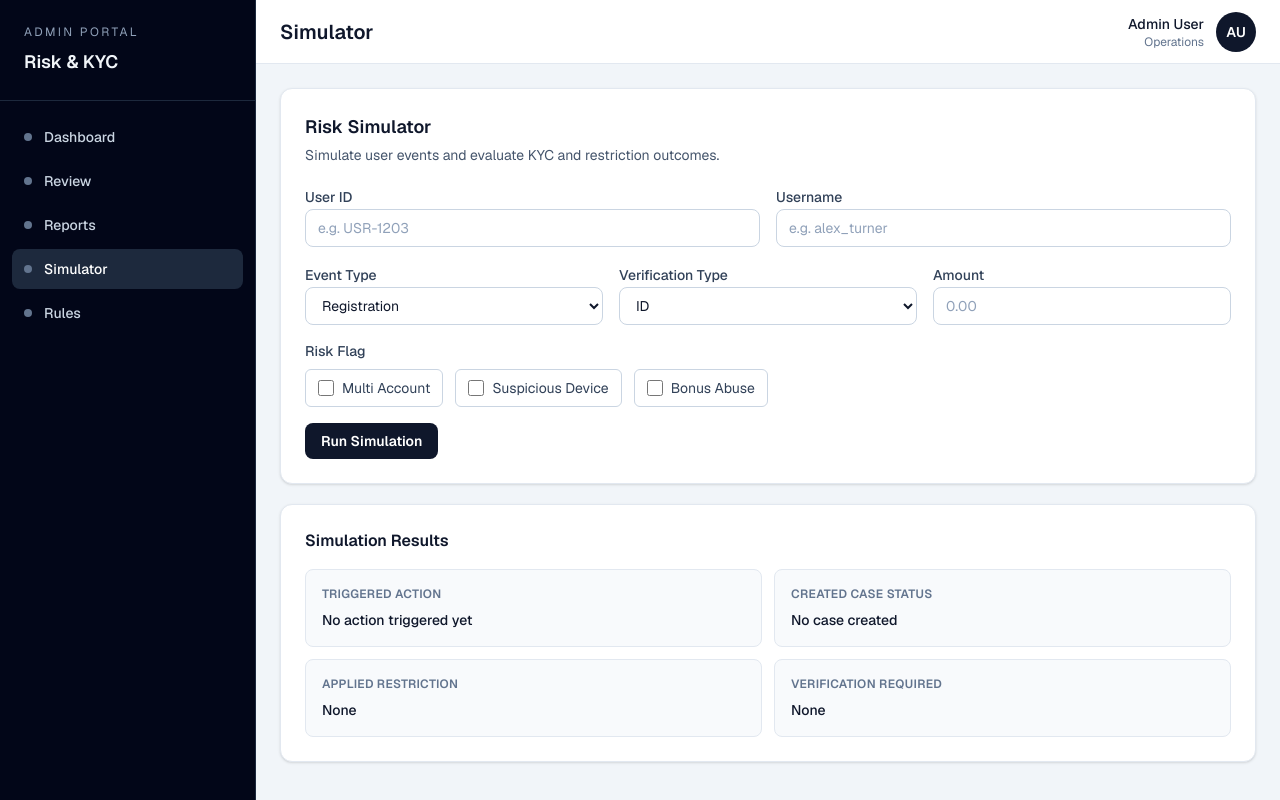
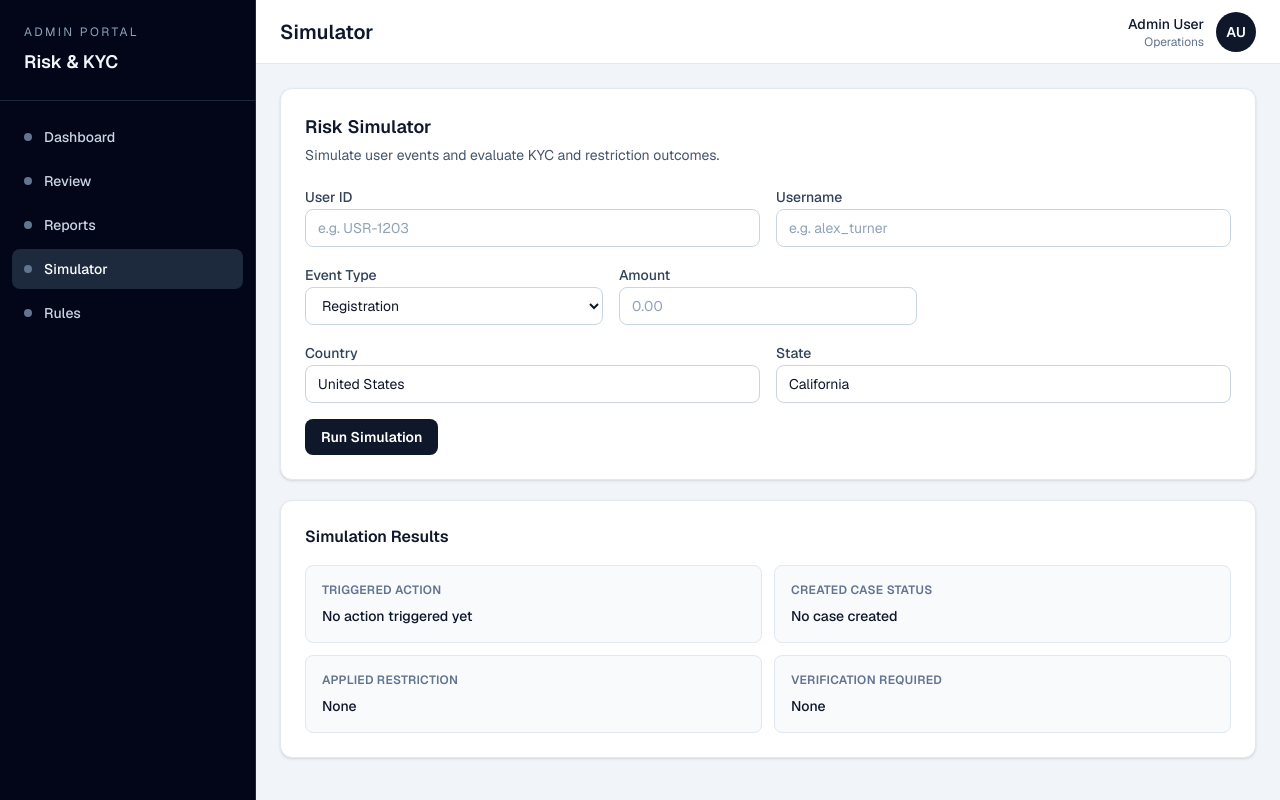
Before and after one commit to ptsportsbookcom-sudo/risk-kyc, a Next.js app: page /simulator in a window 1280 px wide. Built offline with nearby package versions, Linux system fonts and the light colour scheme.

Commit message:
connect rules to simulator engine logic

```diff
--- a/app/(admin)/layout.tsx
+++ b/app/(admin)/layout.tsx
@@ -1,6 +1,7 @@
 import { AdminSidebar } from "@/app/components/admin-sidebar";
 import { AdminTopbar } from "@/app/components/admin-topbar";
 import { KycCasesProvider } from "@/app/components/kyc-cases-context";
+import { RulesProvider } from "@/app/components/rules-context";
 
 export default function AdminLayout({
   children,
@@ -8,6 +9,7 @@ export default function AdminLayout({
   children: React.ReactNode;
 }) {
   return (
+    <RulesProvider>
       <KycCasesProvider>
         <div className="flex min-h-screen bg-slate-100">
           <AdminSidebar />
@@ -18,5 +20,6 @@ export default function AdminLayout({
           </div>
         </div>
       </KycCasesProvider>
+    </RulesProvider>
   );
 }
--- a/app/(admin)/review/page.tsx
+++ b/app/(admin)/review/page.tsx
@@ -46,7 +46,7 @@ export default function ReviewPage() {
       const matchesVerification =
         verificationFilter === "All"
           ? true
-          : row.verificationType === verificationFilter;
+          : row.verificationRequired.includes(verificationFilter);
       const matchesUsername = row.username
         .toLowerCase()
         .includes(usernameQuery.toLowerCase().trim());
@@ -166,7 +166,7 @@ export default function ReviewPage() {
                     {row.username}
                   </td>
                   <td className="px-4 py-3 text-sm text-slate-700">
-                    {row.verificationType}
+                    {row.verificationRequired.join(", ")}
                   </td>
                   <td className="px-4 py-3 text-sm">
                     <span
--- a/app/(admin)/rules/page.tsx
+++ b/app/(admin)/rules/page.tsx
@@ -1,33 +1,13 @@
 "use client";
 
 import { FormEvent, useState } from "react";
-
-type EventType = "Registration" | "Deposit" | "Withdrawal" | "Bonus" | "Bet";
-type VerificationType = "ID" | "Selfie" | "Proof" | "Full KYC";
-type RestrictionType =
-  | "Withdrawal Block"
-  | "Deposit Block"
-  | "Casino Block"
-  | "Full Account Block";
-type ConditionType =
-  | "Country/State"
-  | "Single deposit"
-  | "Number of deposits"
-  | "Lifetime deposit"
-  | "Single withdrawal"
-  | "Number of withdrawals"
-  | "Lifetime withdrawal"
-  | "Number of bonuses used"
-  | "Bet count";
-
-type Rule = {
-  id: string;
-  eventType: EventType;
-  conditionType: ConditionType;
-  conditionValue: string;
-  verificationRequired: VerificationType[];
-  restrictions: RestrictionType[];
-};
+import { VerificationType } from "@/app/components/kyc-cases-context";
+import {
+  ConditionType,
+  EventType,
+  RestrictionType,
+  useRules,
+} from "@/app/components/rules-context";
 
 const verificationOptions: VerificationType[] = [
   "ID",
@@ -68,6 +48,7 @@ function getDefaultConditionType(eventType: EventType): ConditionType {
 }
 
 export default function RulesPage() {
+  const { rules, addRule } = useRules();
   const [eventType, setEventType] = useState<EventType>("Registration");
   const [country, setCountry] = useState(countryOptions[0]);
   const [state, setState] = useState(stateOptions[0]);
@@ -79,7 +60,6 @@ export default function RulesPage() {
     VerificationType[]
   >([]);
   const [restrictions, setRestrictions] = useState<RestrictionType[]>([]);
-  const [rules, setRules] = useState<Rule[]>([]);
 
   const toggleVerification = (value: VerificationType) => {
     setVerificationRequired((current) =>
@@ -109,16 +89,13 @@ export default function RulesPage() {
     const resolvedConditionValue =
       eventType === "Registration" ? `${country} / ${state}` : conditionValue;
 
-    const createdRule: Rule = {
-      id: `${Date.now()}-${Math.random().toString(36).slice(2, 7)}`,
+    addRule({
       eventType,
       conditionType,
       conditionValue: resolvedConditionValue || "N/A",
       verificationRequired,
       restrictions,
-    };
-
-    setRules((currentRules) => [createdRule, ...currentRules]);
+    });
     setConditionValue("");
     setVerificationRequired([]);
     setRestrictions([]);
--- a/app/(admin)/simulator/page.tsx
+++ b/app/(admin)/simulator/page.tsx
@@ -1,31 +1,15 @@
 "use client";
 
 import { FormEvent, useState } from "react";
-import {
-  useKycCases,
-  VerificationType,
-} from "@/app/components/kyc-cases-context";
-
-type EventType =
-  | "Registration"
-  | "Deposit"
-  | "Withdrawal"
-  | "Bonus Activation"
-  | "Bet Placed";
-type RiskFlag = "Multi Account" | "Suspicious Device" | "Bonus Abuse";
+import { useKycCases } from "@/app/components/kyc-cases-context";
+import { EventType, Rule, useRules } from "@/app/components/rules-context";
 
 type SimulationResult = {
   triggeredAction: string;
   createdCaseStatus: string;
   appliedRestriction: string;
-  verificationRequired: VerificationType | "None";
+  verificationRequired: string;
 };
-
-const riskFlags: RiskFlag[] = [
-  "Multi Account",
-  "Suspicious Device",
-  "Bonus Abuse",
-];
 
 const initialResult: SimulationResult = {
   triggeredAction: "No action triggered yet",
@@ -35,79 +19,96 @@ const initialResult: SimulationResult = {
 };
 
 export default function SimulatorPage() {
+  const { rules } = useRules();
   const { addCase } = useKycCases();
   const [userId, setUserId] = useState("");
   const [username, setUsername] = useState("");
   const [eventType, setEventType] = useState<EventType>("Registration");
-  const [verificationType, setVerificationType] =
-    useState<VerificationType>("ID");
+  const [country, setCountry] = useState("United States");
+  const [state, setState] = useState("California");
   const [amount, setAmount] = useState("");
-  const [selectedRiskFlags, setSelectedRiskFlags] = useState<RiskFlag[]>([]);
+  const [count, setCount] = useState("");
   const [result, setResult] = useState<SimulationResult>(initialResult);
 
-  const toggleRiskFlag = (flag: RiskFlag) => {
-    setSelectedRiskFlags((currentFlags) =>
-      currentFlags.includes(flag)
-        ? currentFlags.filter((currentFlag) => currentFlag !== flag)
-        : [...currentFlags, flag]
-    );
+  const isRuleMatched = (
+    rule: Rule,
+    simulation: { eventType: EventType; amount: number; count: number }
+  ) => {
+    if (rule.eventType !== simulation.eventType) {
+      return false;
+    }
+
+    if (rule.conditionType === "Country/State") {
+      return rule.conditionValue === `${country} / ${state}`;
+    }
+
+    const numericValue = Number(rule.conditionValue);
+    if (Number.isNaN(numericValue)) {
+      return false;
+    }
+
+    if (
+      rule.conditionType === "Single deposit" ||
+      rule.conditionType === "Single withdrawal"
+    ) {
+      return simulation.amount >= numericValue;
+    }
+
+    return simulation.count >= numericValue;
   };
 
   const runSimulation = (event: FormEvent<HTMLFormElement>) => {
     event.preventDefault();
 
-    const parsedAmount = Number(amount || 0);
-    const hasBonusAbuse = selectedRiskFlags.includes("Bonus Abuse");
-    const hasSuspiciousDevice = selectedRiskFlags.includes("Suspicious Device");
-    const restrictions: string[] = [];
+    const simulation = {
+      eventType,
+      amount: Number(amount || 0),
+      count: Number(count || 0),
+    };
 
-    let triggeredAction = "No risk rules triggered";
-    const createdCaseStatus = "Case Created (Pending)";
-    let verificationRequired: SimulationResult["verificationRequired"] = "None";
-
-    if (eventType === "Withdrawal" && parsedAmount > 1000) {
-      triggeredAction = "High-value withdrawal review";
-      restrictions.push("Withdrawal Block");
-      verificationRequired = "Full KYC";
-    } else if (eventType === "Deposit" && parsedAmount > 500) {
-      triggeredAction = "High-value deposit review";
-      restrictions.push("Monitoring Flag");
-      verificationRequired = "ID";
-    } else if (eventType === "Bonus Activation" && hasBonusAbuse) {
-      triggeredAction = "Bonus abuse risk review";
-      verificationRequired = "Full KYC";
-    }
-
-    if (hasBonusAbuse) {
-      restrictions.push("Casino Block");
-    }
-
-    if (hasSuspiciousDevice) {
-      triggeredAction =
-        triggeredAction === "No risk rules triggered"
-          ? "Suspicious device pattern detected"
-          : `${triggeredAction} + suspicious device pattern`;
-      restrictions.push("Full Account Block");
-    }
+    const matchedRules = rules.filter((rule) => isRuleMatched(rule, simulation));
 
     const normalizedUserId = userId.trim() || `SIM-${Date.now()}`;
     const normalizedUsername = username.trim() || "simulated_user";
-    const caseVerificationType =
-      verificationRequired === "None" ? verificationType : verificationRequired;
 
-    addCase({
-      userId: normalizedUserId,
-      username: normalizedUsername,
-      verificationType: caseVerificationType,
-      restrictions,
+    if (matchedRules.length === 0) {
+      setResult({
+        triggeredAction: "No rule triggered",
+        createdCaseStatus: "No case created",
+        appliedRestriction: "None",
+        verificationRequired: "None",
+      });
+      return;
+    }
+
+    matchedRules.forEach((rule) => {
+      addCase({
+        userId: normalizedUserId,
+        username: normalizedUsername,
+        verificationRequired: rule.verificationRequired,
+        restrictions: rule.restrictions,
+      });
     });
 
     setResult({
-      triggeredAction,
-      createdCaseStatus,
-      appliedRestriction:
-        restrictions.length > 0 ? restrictions.join(", ") : "None",
-      verificationRequired,
+      triggeredAction: `${matchedRules.length} rule(s) triggered`,
+      createdCaseStatus: `${matchedRules.length} case(s) created (Pending)`,
+      appliedRestriction: (() => {
+        const uniqueRestrictions = Array.from(
+          new Set(matchedRules.flatMap((rule) => rule.restrictions))
+        );
+        return uniqueRestrictions.length > 0
+          ? uniqueRestrictions.join(", ")
+          : "None";
+      })(),
+      verificationRequired: (() => {
+        const uniqueVerifications = Array.from(
+          new Set(matchedRules.flatMap((rule) => rule.verificationRequired))
+        );
+        return uniqueVerifications.length > 0
+          ? uniqueVerifications.join(", ")
+          : "None";
+      })(),
     });
   };
 
@@ -170,30 +171,8 @@ export default function SimulatorPage() {
                 <option value="Registration">Registration</option>
                 <option value="Deposit">Deposit</option>
                 <option value="Withdrawal">Withdrawal</option>
-                <option value="Bonus Activation">Bonus Activation</option>
-                <option value="Bet Placed">Bet Placed</option>
-              </select>
-            </div>
-
-            <div className="space-y-1">
-              <label
-                htmlFor="verificationType"
-                className="text-sm font-medium text-slate-700"
-              >
-                Verification Type
-              </label>
-              <select
-                id="verificationType"
-                value={verificationType}
-                onChange={(event) =>
-                  setVerificationType(event.target.value as VerificationType)
-                }
-                className="w-full rounded-lg border border-slate-300 px-3 py-2 text-sm text-slate-900 outline-none ring-slate-300 focus:ring-2"
-              >
-                <option value="ID">ID</option>
-                <option value="Selfie">Selfie</option>
-                <option value="Proof">Proof</option>
-                <option value="Full KYC">Full KYC</option>
+                <option value="Bonus">Bonus</option>
+                <option value="Bet">Bet</option>
               </select>
             </div>
 
@@ -214,25 +193,40 @@ export default function SimulatorPage() {
             </div>
           </div>
 
-          <fieldset className="space-y-2">
-            <legend className="text-sm font-medium text-slate-700">Risk Flag</legend>
-            <div className="flex flex-wrap gap-3">
-              {riskFlags.map((flag) => (
-                <label
-                  key={flag}
-                  className="inline-flex items-center gap-2 rounded-md border border-slate-300 px-3 py-2 text-sm text-slate-700"
-                >
-                  <input
-                    type="checkbox"
-                    checked={selectedRiskFlags.includes(flag)}
-                    onChange={() => toggleRiskFlag(flag)}
-                    className="h-4 w-4 rounded border-slate-300 text-slate-900 focus:ring-slate-500"
-                  />
-                  {flag}
-                </label>
-              ))}
+          {eventType === "Registration" ? (
+            <div className="grid gap-4 md:grid-cols-2">
+              <div className="space-y-1">
+                <label className="text-sm font-medium text-slate-700">Country</label>
+                <input
+                  type="text"
+                  value={country}
+                  onChange={(event) => setCountry(event.target.value)}
+                  className="w-full rounded-lg border border-slate-300 px-3 py-2 text-sm text-slate-900 outline-none ring-slate-300 focus:ring-2"
+                />
+              </div>
+              <div className="space-y-1">
+                <label className="text-sm font-medium text-slate-700">State</label>
+                <input
+                  type="text"
+                  value={state}
+                  onChange={(event) => setState(event.target.value)}
+                  className="w-full rounded-lg border border-slate-300 px-3 py-2 text-sm text-slate-900 outline-none ring-slate-300 focus:ring-2"
+                />
+              </div>
             </div>
-          </fieldset>
+          ) : (
+            <div className="max-w-sm space-y-1">
+              <label className="text-sm font-medium text-slate-700">Count</label>
+              <input
+                type="number"
+                min="0"
+                step="1"
+                value={count}
+                onChange={(event) => setCount(event.target.value)}
+                className="w-full rounded-lg border border-slate-300 px-3 py-2 text-sm text-slate-900 outline-none ring-slate-300 focus:ring-2"
+              />
+            </div>
+          )}
 
           <div>
             <button
--- a/app/components/kyc-cases-context.tsx
+++ b/app/components/kyc-cases-context.tsx
@@ -9,7 +9,7 @@ export type KycCase = {
   id: string;
   userId: string;
   username: string;
-  verificationType: VerificationType;
+  verificationRequired: VerificationType[];
   status: ReviewStatus;
   createdDate: string;
   restrictions: string[];
@@ -18,7 +18,7 @@ export type KycCase = {
 type CreateKycCaseInput = {
   userId: string;
   username: string;
-  verificationType: VerificationType;
+  verificationRequired: VerificationType[];
   restrictions: string[];
 };
 
@@ -42,7 +42,7 @@ export function KycCasesProvider({ children }: { children: ReactNode }) {
         id: `${now.getTime()}-${Math.random().toString(36).slice(2, 8)}`,
         userId: input.userId,
         username: input.username,
-        verificationType: input.verificationType,
+        verificationRequired: input.verificationRequired,
         status: "Pending",
         createdDate,
         restrictions: input.restrictions,
--- /dev/null
+++ b/app/components/rules-context.tsx
@@ -0,0 +1,71 @@
+"use client";
+
+import { createContext, ReactNode, useContext, useMemo, useState } from "react";
+import { VerificationType } from "@/app/components/kyc-cases-context";
+
+export type RestrictionType =
+  | "Withdrawal Block"
+  | "Deposit Block"
+  | "Casino Block"
+  | "Full Account Block";
+
+export type EventType =
+  | "Registration"
+  | "Deposit"
+  | "Withdrawal"
+  | "Bonus"
+  | "Bet";
+export type ConditionType =
+  | "Country/State"
+  | "Single deposit"
+  | "Number of deposits"
+  | "Lifetime deposit"
+  | "Single withdrawal"
+  | "Number of withdrawals"
+  | "Lifetime withdrawal"
+  | "Number of bonuses used"
+  | "Bet count";
+
+export type Rule = {
+  id: string;
+  eventType: EventType;
+  conditionType: ConditionType;
+  conditionValue: string;
+  verificationRequired: VerificationType[];
+  restrictions: RestrictionType[];
+};
+
+type CreateRuleInput = Omit<Rule, "id">;
+
+type RulesContextValue = {
+  rules: Rule[];
+  addRule: (input: CreateRuleInput) => void;
+};
+
+const RulesContext = createContext<RulesContextValue | undefined>(undefined);
+
+export function RulesProvider({ children }: { children: ReactNode }) {
+  const [rules, setRules] = useState<Rule[]>([]);
+
+  const addRule = (input: CreateRuleInput) => {
+    setRules((currentRules) => [
+      {
+        id: `${Date.now()}-${Math.random().toString(36).slice(2, 7)}`,
+        ...input,
+      },
+      ...currentRules,
+    ]);
+  };
+
+  const value = useMemo(() => ({ rules, addRule }), [rules]);
+
+  return <RulesContext.Provider value={value}>{children}</RulesContext.Provider>;
+}
+
+export function useRules() {
+  const context = useContext(RulesContext);
+  if (!context) {
+    throw new Error("useRules must be used within RulesProvider");
+  }
+  return context;
+}
```
Lines whose indentation alone changed are shown as unchanged.
